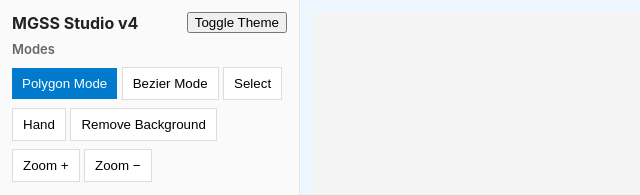
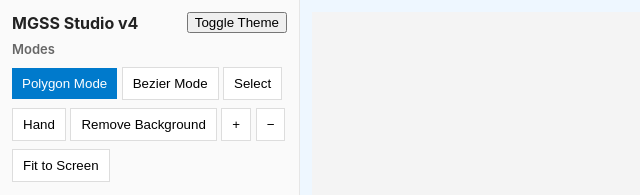
Before and after one commit to AliAffan88/mgss-studio, a plain HTML site: page v4/index.html in a window 1280 px wide. Shown: the top 195 px of the page, 0-640 px from the left. Drawn offline with Linux system fonts and the light colour scheme.

Commit message:
Update index.html

```diff
--- a/v4/index.html
+++ b/v4/index.html
@@ -36,10 +36,9 @@
           <button id="selectBtn" class="modeBtn">Select</button>
           <button id="handBtn" class="modeBtn">Hand</button>
           <button id="removeBgBtn" class="actionBtn">Remove Background</button>
-          <button id="zoomInBtn">Zoom +</button>
-          <button id="zoomOutBtn">Zoom −</button>
-
-
+          <button id="zoomInBtn">+</button>
+          <button id="zoomOutBtn">−</button>
+          <button id="fitBtn" class="actionBtn">Fit to Screen</button>
         </div>
       </div>
 
```
